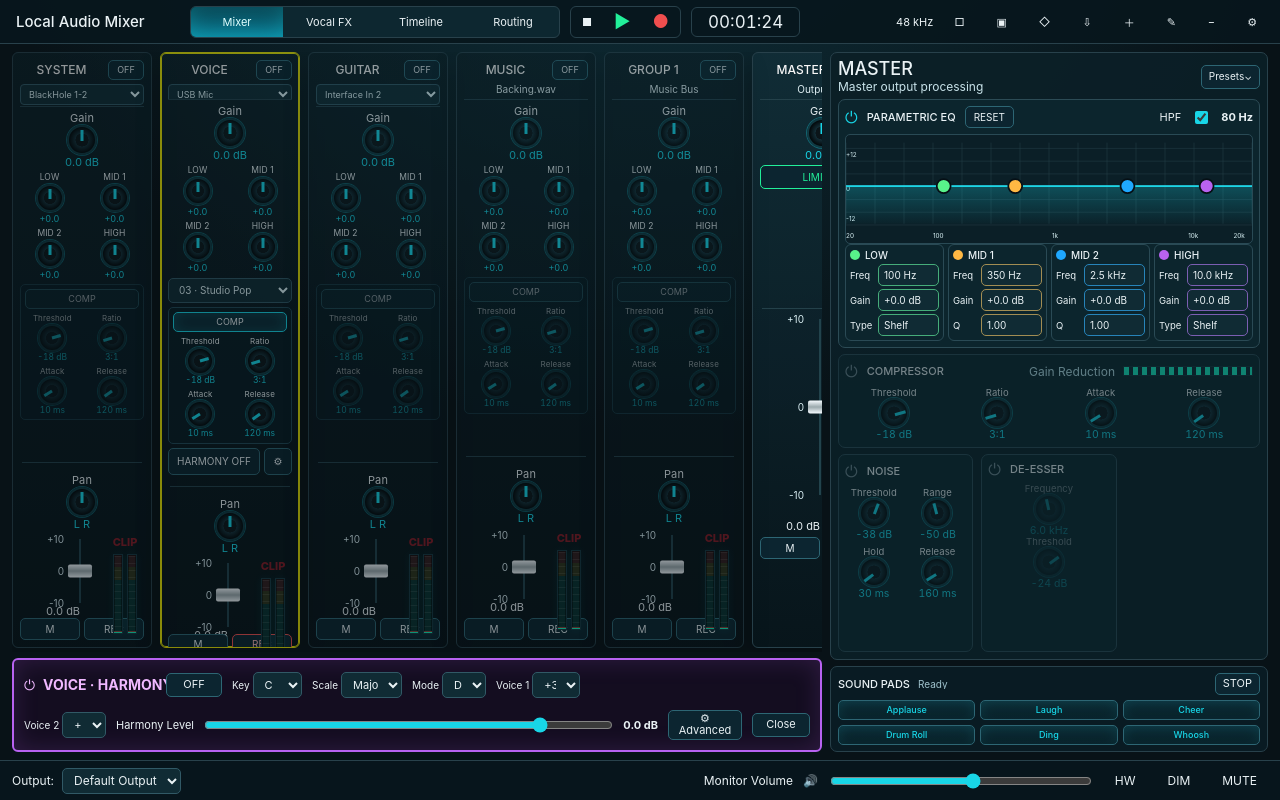
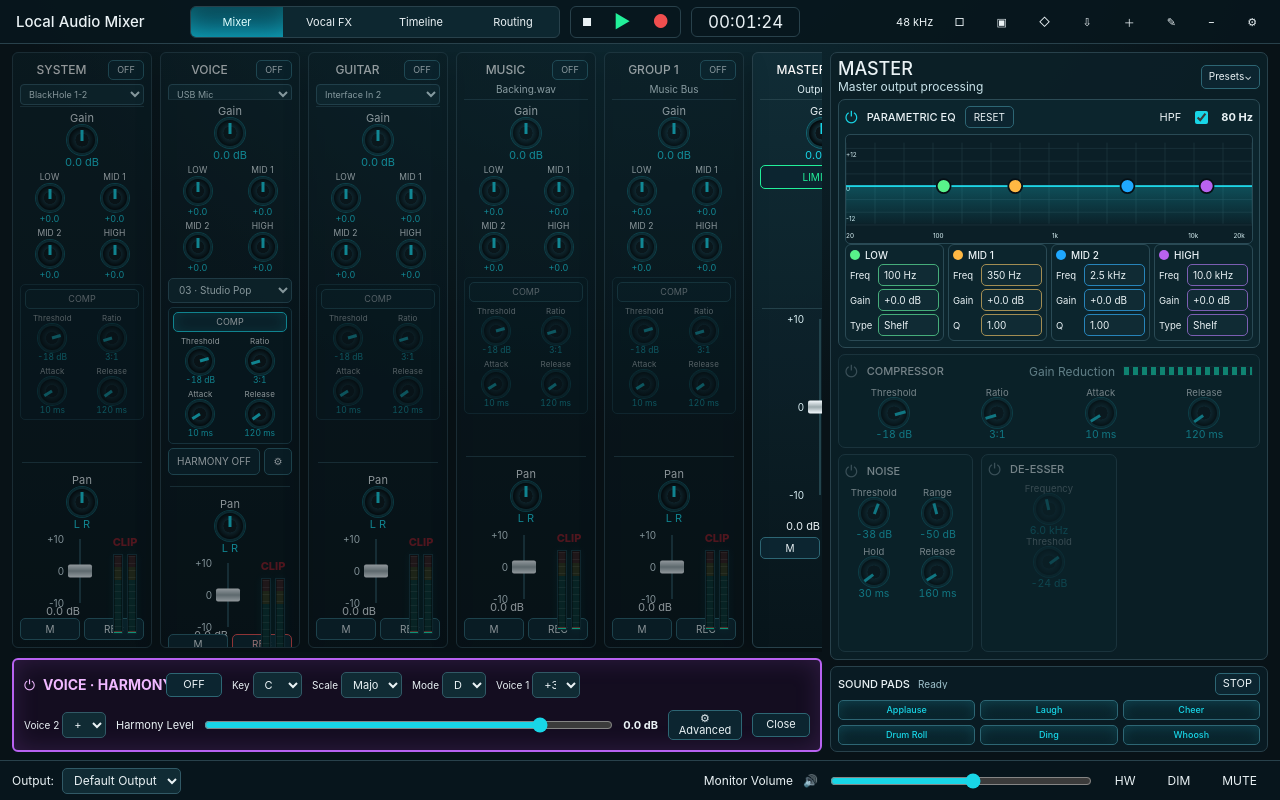
Before and after one commit to maydekil/digital-mixer-audio, a React (Vite) app: page / in a window 1280 px wide. Built offline with nearby package versions, Linux system fonts and the light colour scheme.

Commit message:
Remove channel selected outline

```diff
--- a/apps/desktop/src/styles/app.css
+++ b/apps/desktop/src/styles/app.css
@@ -67,7 +67,6 @@
 .right-zone { min-width: 0; min-height: 0; display: grid; grid-template-rows: minmax(0, 1fr) 94px; gap: 8px; }
 .channel-bank { display: flex; gap: 8px; min-width: 0; min-height: 0; overflow-x: auto; overflow-y: hidden; padding-bottom: 4px; }
 .channel-strip { flex: 0 0 140px; height: 100%; min-height: 0; display: flex; flex-direction: column; align-items: stretch; gap: 6px; padding: 8px; border: 1px solid var(--border); border-radius: 6px; background: linear-gradient(180deg, rgba(17, 45, 55, 0.96), rgba(8, 22, 28, 0.96)); box-shadow: var(--shadow); overflow: hidden; }
-.channel-strip.is-selected { border-color: #e8e300; box-shadow: inset 0 0 0 1px #e8e300, var(--shadow); }
 .channel-strip.is-disabled { opacity: 0.58; background: linear-gradient(180deg, rgba(13, 31, 38, 0.96), rgba(7, 18, 23, 0.96)); }
 .channel-strip header { text-align: center; border-bottom: 1px solid #24414a; padding-bottom: 5px; min-height: 44px; overflow: hidden; }
 .channel-strip header strong { display: block; color: #f7f7f7; font-size: 12px; font-weight: 520; line-height: 1.15; white-space: nowrap; overflow: hidden; text-overflow: ellipsis; }
```
Also changed, not shown: 3 other files (tests, documents, lock files or other folders).
